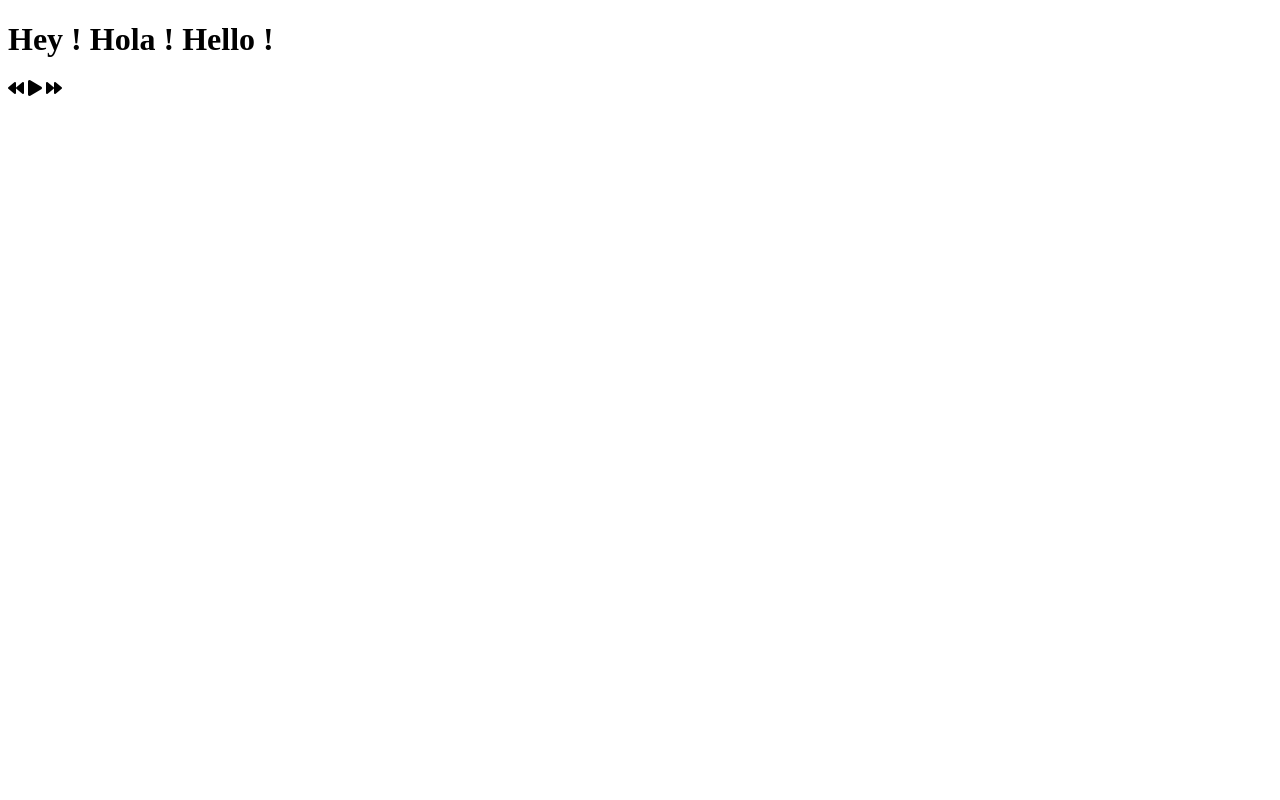
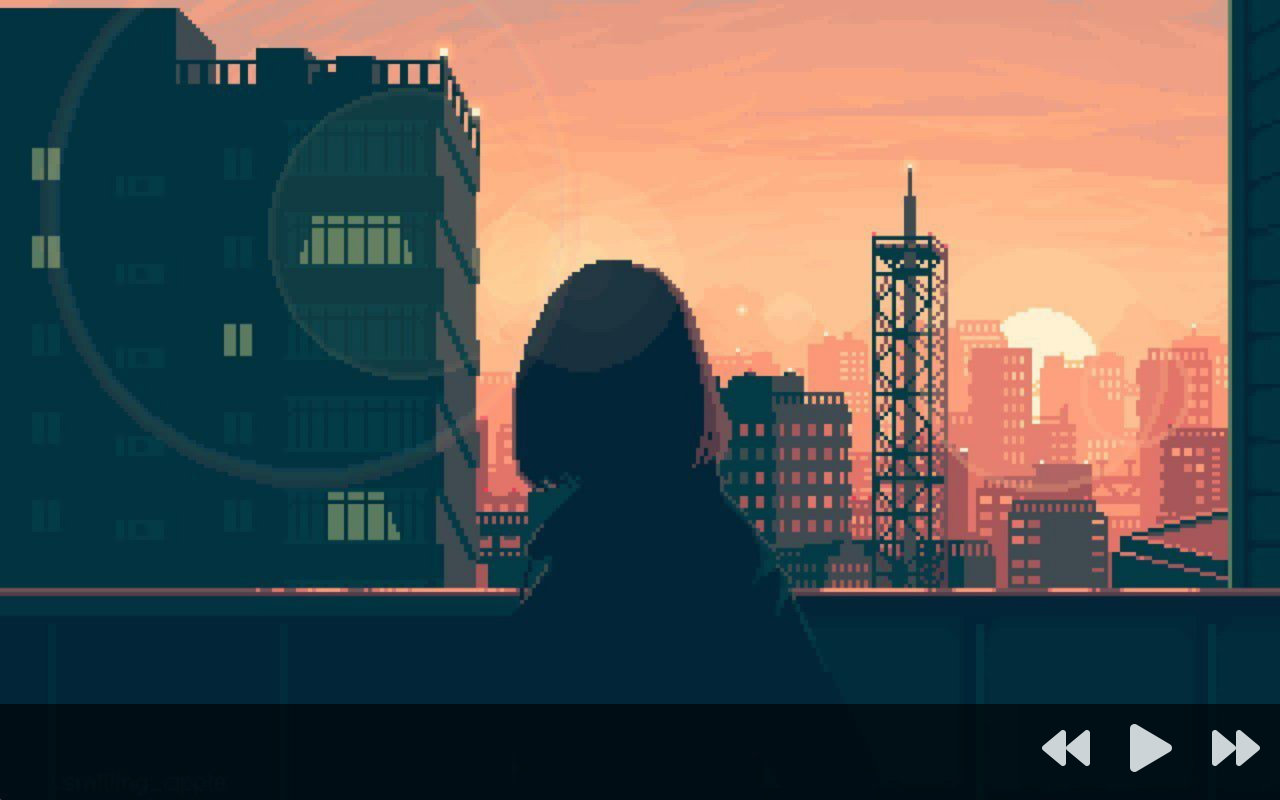
Before and after one commit to Anvi98/dev-community, a plain HTML site: page index.html in a window 1280 px wide. Drawn offline with Linux system fonts and the light colour scheme.

Commit message:
Add basic background

```diff
--- a/assets/style.css
+++ b/assets/style.css
@@ -0,0 +1,34 @@
+* {
+  margin: 0;
+  padding: 0;
+  box-sizing: border-box;
+}
+
+body {
+  min-height: 100vh;
+  font-family: Arial, Helvetica, sans-serif;
+  display: flex;
+  flex-direction: column;
+  background-image: url('./pics/download.jpeg');
+  background-size: contain;
+}
+
+.container_audio {
+  width: 100%;
+  height: 12vh;
+  background-color: rgb(0, 0, 0, 0.8);
+  opacity: 0.8;
+  margin-top: auto;
+}
+
+span {
+  display: flex;
+  float: right;
+  margin: 20px;
+
+}
+.controller {
+  display: flex;
+  color: #fff;
+  font-size: 3em;
+}
--- a/index.html
+++ b/index.html
@@ -9,12 +9,12 @@
   <title>Interactive Audio Player</title>
 </head>
 <body>
-  <h1>Hey ! Hola ! Hello !</h1>
 
-  <div class="container">
-    <span id="back"><i class="fa fa-backward"></i></span>
-    <span id="play"><i class="fas fa-play"></i></span>
-    <span id="next"><i class="fa fa-forward" ></i></span>
+  <div class="container_audio">
+    <span id="next"><i class="fa fa-forward controller" ></i></span>
+    <span id="play"><i class="fas fa-play controller"></i></span>
+    <span id="back"><i class="fa fa-backward controller"></i></span>
+
   </div>
 
   <script src="./app.js" type="module"></script>
--- a/src/playStart.js
+++ b/src/playStart.js
@@ -8,14 +8,14 @@ export class playStart {
   playSong(){
     const play = document.querySelector('#play');
     play.firstChild.remove();
-    play.innerHTML = `<i class="fa fa-pause"></i>`;
+    play.innerHTML = `<i class="fa fa-pause controller"></i>`;
     song.play();
   }
 
   pauseSong(){
     const play = document.querySelector('#play');
     play.firstChild.remove();
-    play.innerHTML = `<i class="fa fa-play"></i>`;
+    play.innerHTML = `<i class="fa fa-play controller"></i>`;
     song.pause();
   }
 
```
Also changed, not shown: assets/pics/download.jpeg (added), 2 other files.
